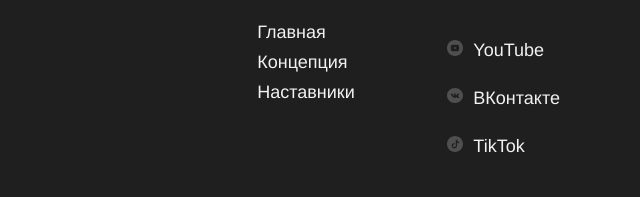
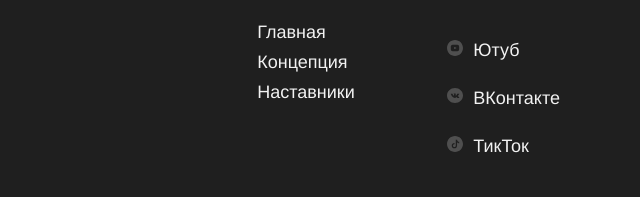
Before and after one commit to Pyctam-AC/how-to-learn, a plain HTML site: page index.html in a window 1280 px wide. Shown: the part 4385-4582 px from the top of the page, 640-1280 px from the left. Drawn offline with Linux system fonts and the light colour scheme.

Commit message:
1-ое ревью третья итерация 12.11.2022

```diff
--- a/index.html
+++ b/index.html
@@ -158,9 +158,9 @@
         <div class="footer__column_social">
           <h6 class="footer__column-heading">Соцсети</h6>
           <div class="footer__column-link">
-            <p><a href="#"><img src="./images/youtube-icon.svg" class="footer__social-icon" alt="YouTube"></a><a href="#" class="footer__column-link text-link">YouTube</a></p>
+            <p><a href="#"><img src="./images/youtube-icon.svg" class="footer__social-icon" alt="YouTube"></a><a href="#" class="footer__column-link text-link">Ютуб</a></p>
             <p><a href="#"><img src="./images/vk_color_white.svg" class="footer__social-icon" alt="ВКонтакте"></a><a href="#" class="footer__column-link text-link">ВКонтакте</a></p>
-            <p><a href="#"><img src="./images/tiktok-icon.svg" class="footer__social-icon" alt="TikTok"></a><a href="#" class="footer__column-link text-link">TikTok</a></p>
+            <p><a href="#"><img src="./images/tiktok-icon.svg" class="footer__social-icon" alt="TikTok"></a><a href="#" class="footer__column-link text-link">ТикТок</a></p>
           </div>
         </div>
       </ul>
```
